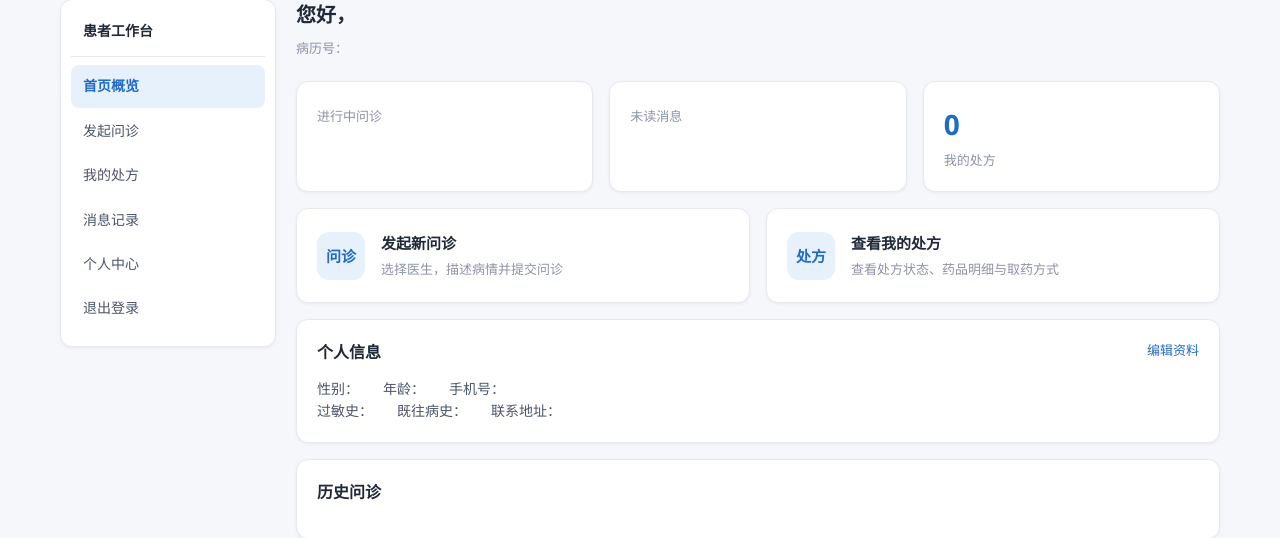
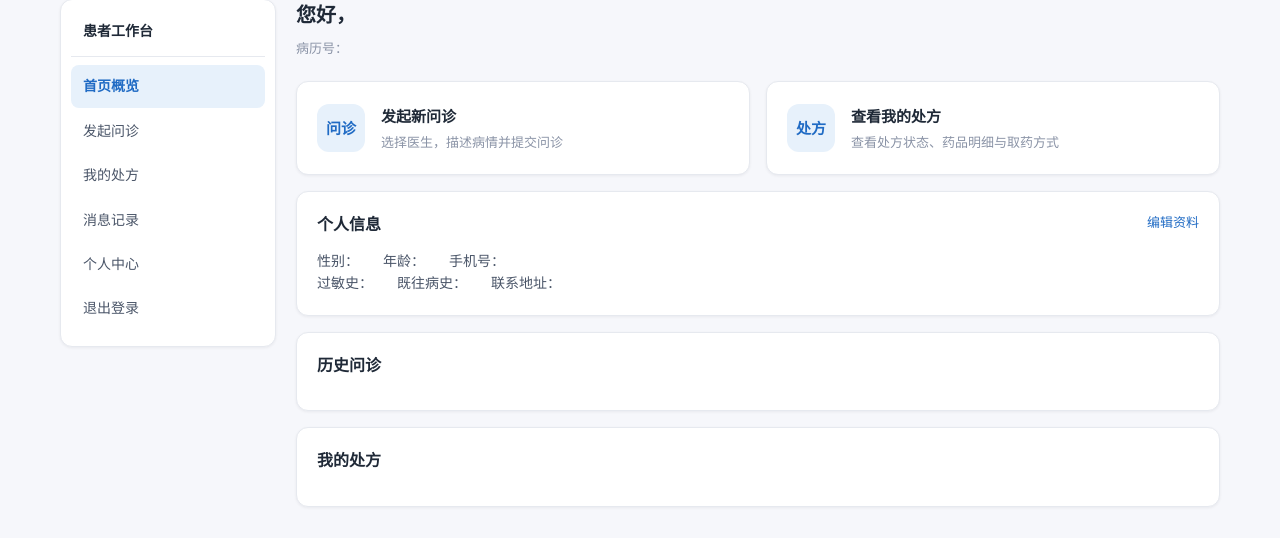
Before and after one commit to GTY123moon/software-eng-project, a Django app: template templates/accounts/dashboard.html in a window 1280 px wide. Shown: the part 82-620 px from the top of the page. Run offline with Django 4.2, Linux system fonts and the light colour scheme; the template is opened without the code that fills it, so the values that code supplies are empty; parts of the project's set-up code (start-up, migrations or seed data) failed here and were passed over.

Commit message:
style: 移除患者工作台顶部统计概览卡片

```diff
--- a/templates/accounts/dashboard.html
+++ b/templates/accounts/dashboard.html
@@ -22,21 +22,6 @@
             <div>
                 <h2>您好，{{ patient.name }}</h2>
                 <span class="user-info">病历号：{{ patient.medical_no }}</span>
-            </div>
-        </div>
-
-        <div class="stat-grid">
-            <div class="stat-card">
-                <div class="stat-num">{{ active_count }}</div>
-                <div class="stat-label">进行中问诊</div>
-            </div>
-            <div class="stat-card">
-                <div class="stat-num">{{ unread }}</div>
-                <div class="stat-label">未读消息</div>
-            </div>
-            <div class="stat-card">
-                <div class="stat-num">{{ prescriptions|length }}</div>
-                <div class="stat-label">我的处方</div>
             </div>
         </div>
 
```
